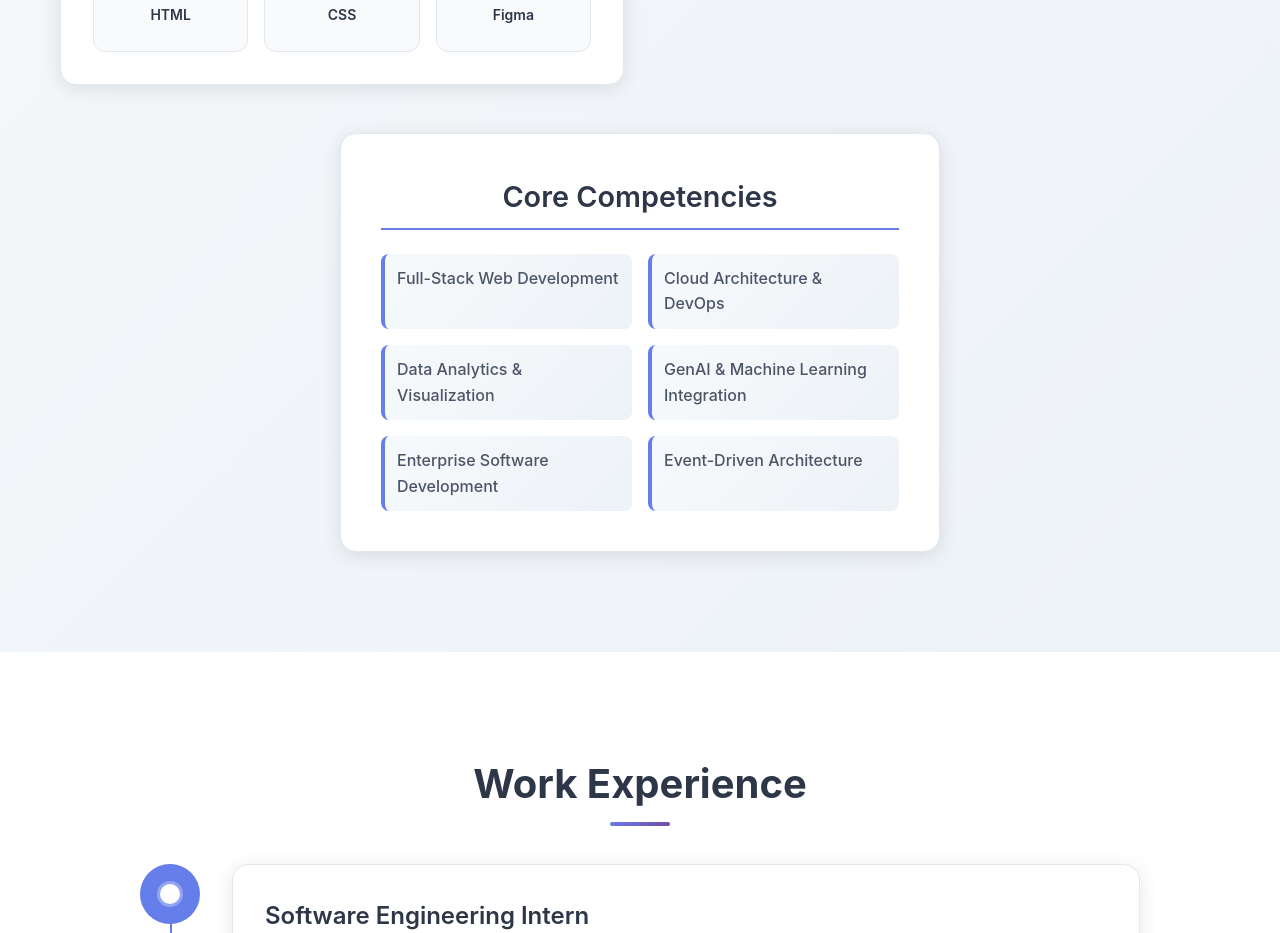
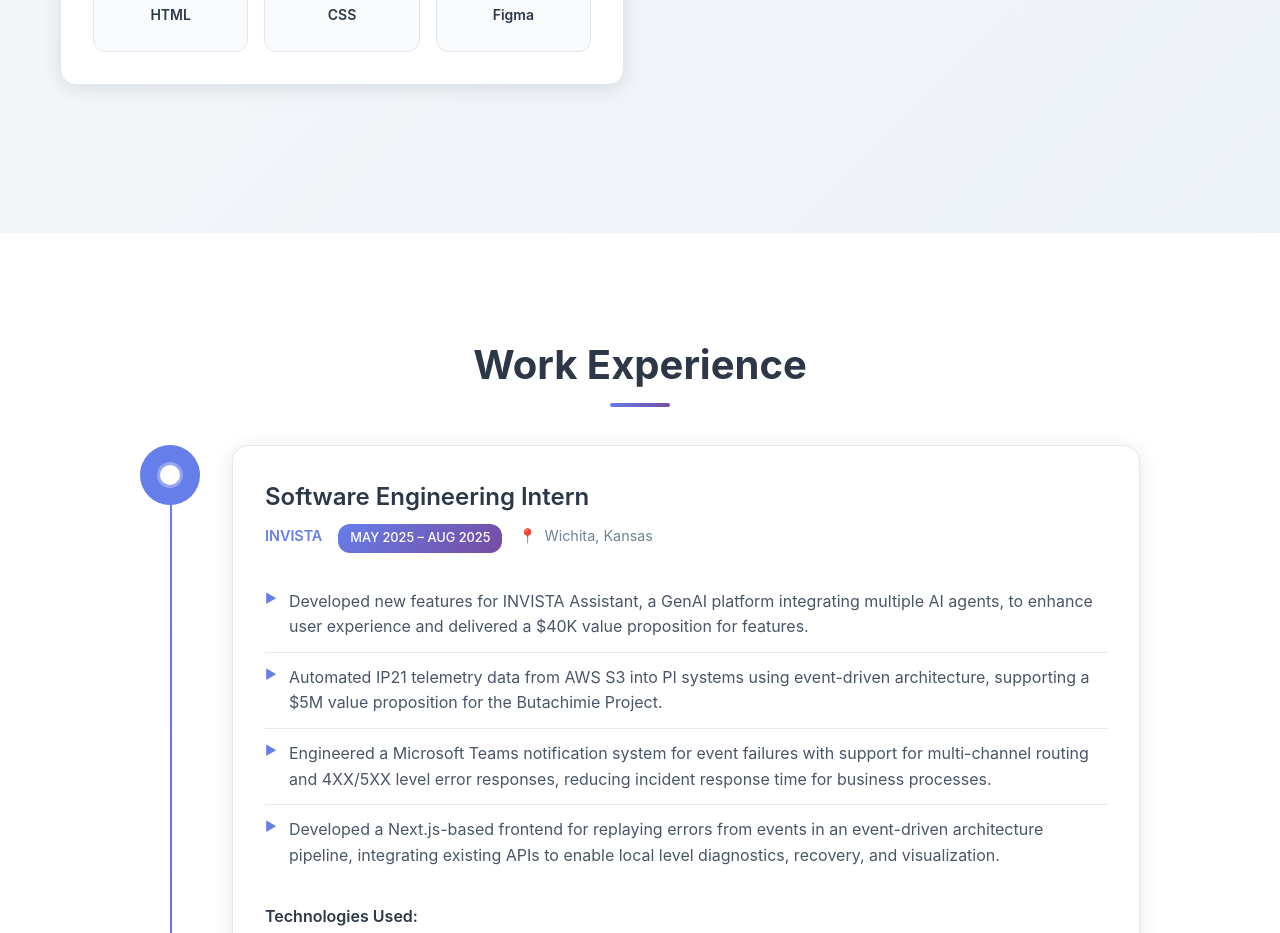
Before and after one commit to phoozies/my-portfolio, a React (Vite) app in the folder my-portfolio/: page / in a window 1280 px wide. Shown: the part 2580-3513 px from the top of the page. Built offline with nearby package versions, Linux system fonts and the light colour scheme.

Commit message:
feat: update skills section

```diff
--- a/my-portfolio/src/components/Skills.tsx
+++ b/my-portfolio/src/components/Skills.tsx
@@ -82,20 +82,6 @@
             </div>
           ))}
         </div>
-
-        <div className="skills-summary">
-          <div className="summary-card">
-            <h3>Core Competencies</h3>
-            <ul>
-              <li>Full-Stack Web Development</li>
-              <li>Cloud Architecture & DevOps</li>
-              <li>Data Analytics & Visualization</li>
-              <li>GenAI & Machine Learning Integration</li>
-              <li>Enterprise Software Development</li>
-              <li>Event-Driven Architecture</li>
-            </ul>
-          </div>
-        </div>
       </div>
     </section>
   )
```
